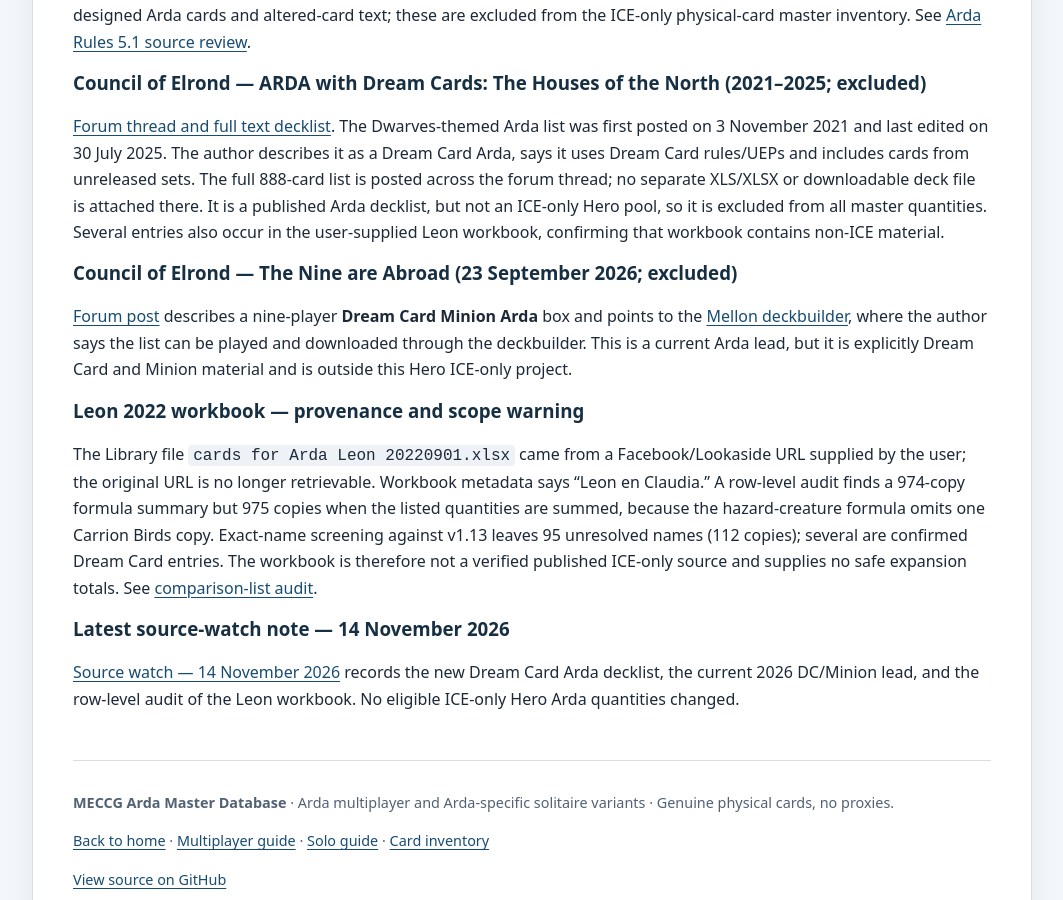
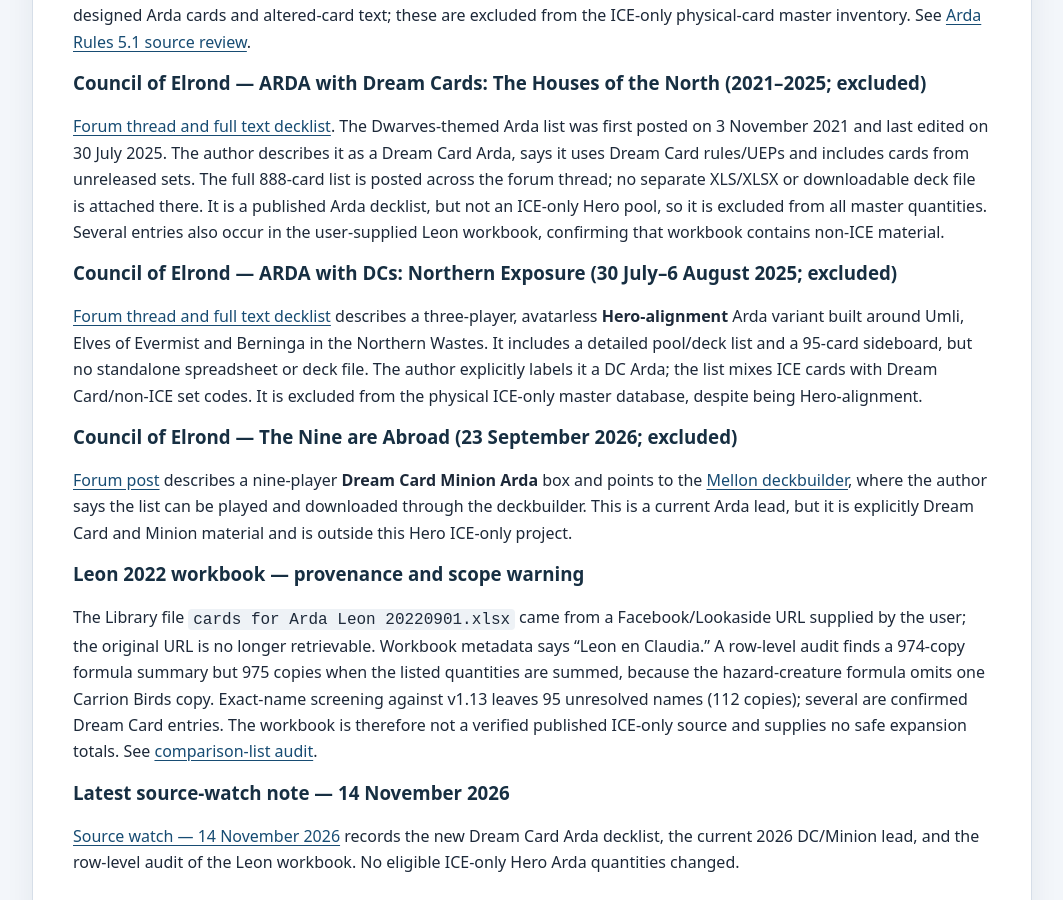
Before and after one commit to JamSpot/meccg-arda-master-database, a Jekyll site: the page built from docs/sources.md, in a window 1280 px wide and 900 px high, scrolled down 11998 px. Shown: the whole window, without its empty margins (108-1171 px from the left). Built offline with Jekyll 4.4.1, drawn with Linux system fonts in a browser that asks for light colours; our own code applies the rules of GitHub Pages for plain Markdown files.

Commit message:
Add Northern Exposure Dream Card Arda source review

```diff
--- a/docs/sources.md
+++ b/docs/sources.md
@@ -297,6 +297,10 @@ https://councilofelrond.org/forum/viewtopic.php?t=1127
 
 [Forum thread and full text decklist](https://councilofelrond.org/forum/viewtopic.php?p=38931). The Dwarves-themed Arda list was first posted on 3 November 2021 and last edited on 30 July 2025. The author describes it as a Dream Card Arda, says it uses Dream Card rules/UEPs and includes cards from unreleased sets. The full 888-card list is posted across the forum thread; no separate XLS/XLSX or downloadable deck file is attached there. It is a published Arda decklist, but not an ICE-only Hero pool, so it is excluded from all master quantities. Several entries also occur in the user-supplied Leon workbook, confirming that workbook contains non-ICE material.
 
+### Council of Elrond — ARDA with DCs: Northern Exposure (30 July–6 August 2025; excluded)
+
+[Forum thread and full text decklist](https://councilofelrond.org/forum/viewtopic.php?t=5233) describes a three-player, avatarless **Hero-alignment** Arda variant built around Umli, Elves of Evermist and Berninga in the Northern Wastes. It includes a detailed pool/deck list and a 95-card sideboard, but no standalone spreadsheet or deck file. The author explicitly labels it a DC Arda; the list mixes ICE cards with Dream Card/non-ICE set codes. It is excluded from the physical ICE-only master database, despite being Hero-alignment.
+
 ### Council of Elrond — The Nine are Abroad (23 September 2026; excluded)
 
 [Forum post](https://councilofelrond.org/forum/viewtopic.php?t=5369) describes a nine-player **Dream Card Minion Arda** box and points to the [Mellon deckbuilder](https://meccg.herokuapp.com/#/decks), where the author says the list can be played and downloaded through the deckbuilder. This is a current Arda lead, but it is explicitly Dream Card and Minion material and is outside this Hero ICE-only project.
```
